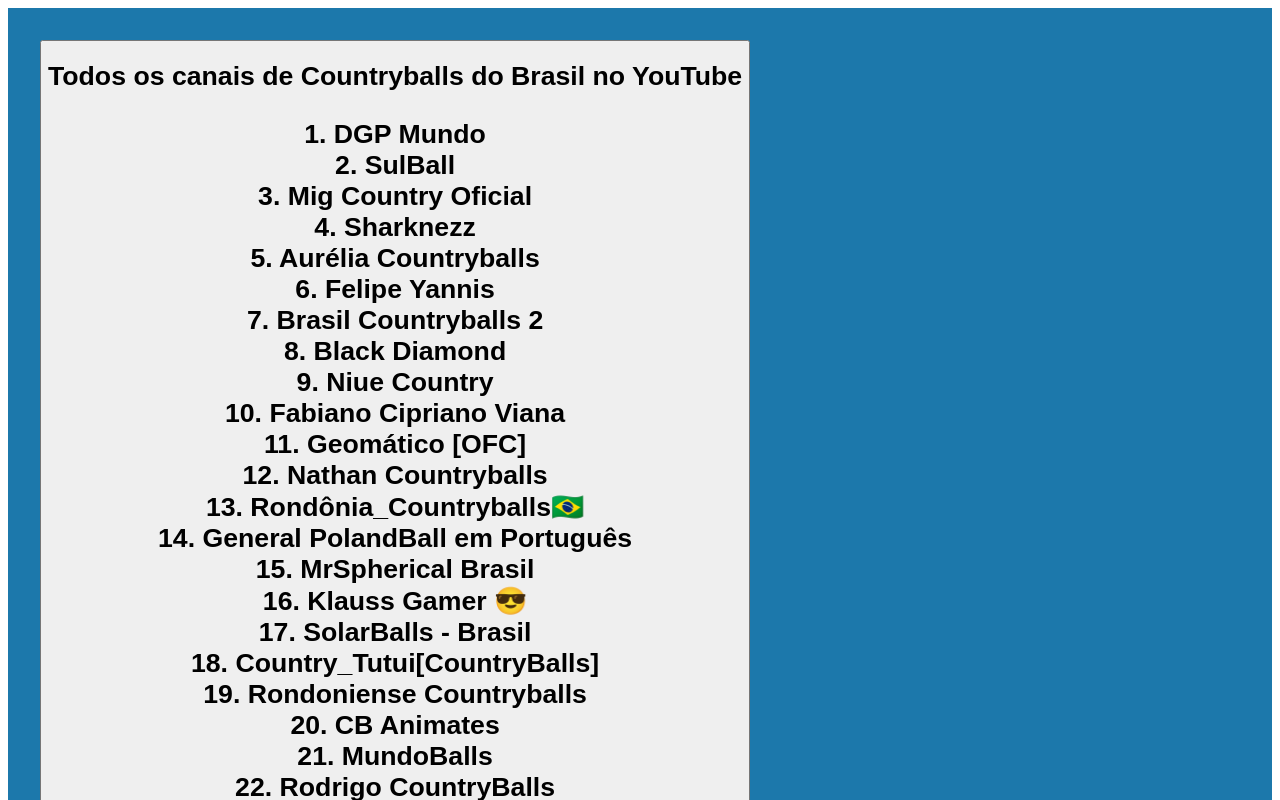
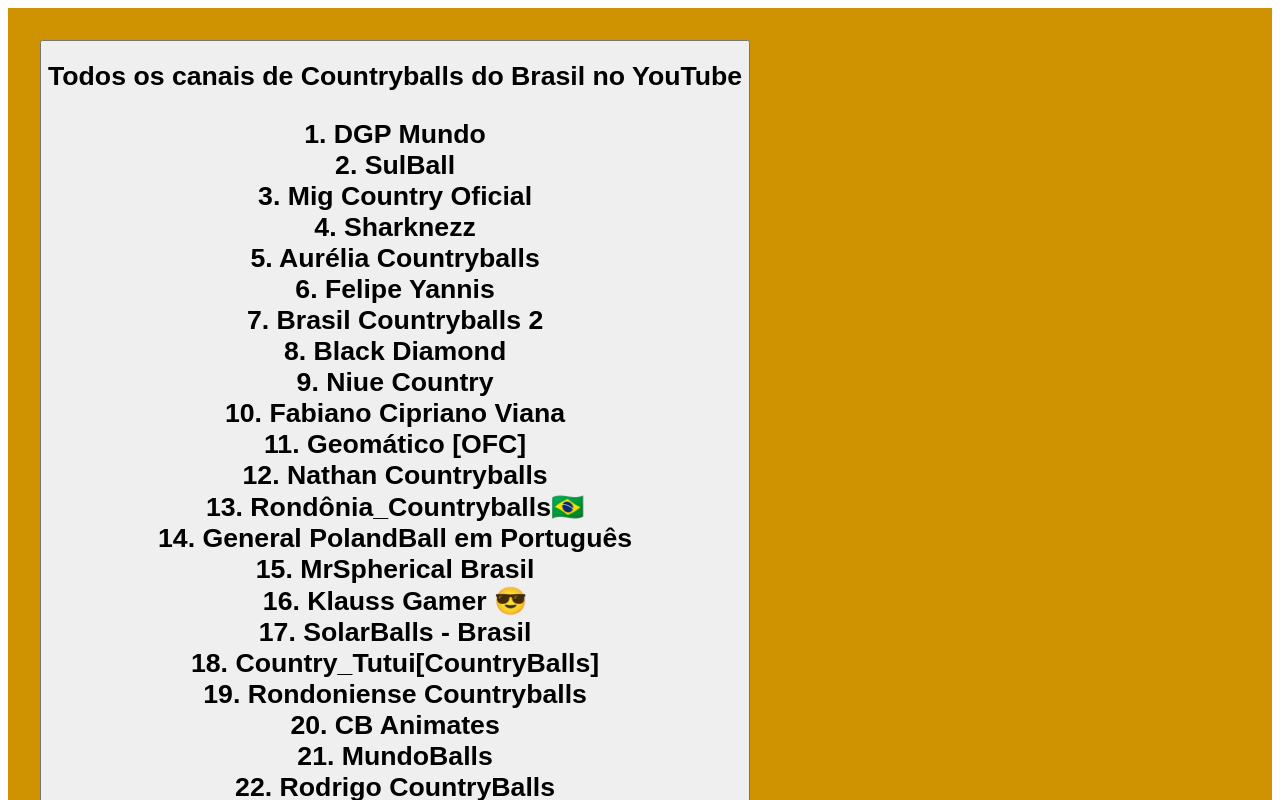
Before and after one commit to pedromiguel2013/clone-tabnews, a Next.js app: page / in a window 1280 px wide. Shown: the top 800 px of the page. Built offline with nearby package versions, Linux system fonts and the light colour scheme.

Commit message:
Mudar a cor de fundo

```diff
--- a/pages/index.js
+++ b/pages/index.js
@@ -1,11 +1,11 @@
 import { useState } from "react";
 
 function Home() {
-  const [bgColor, setBgColor] = useState("#1c78ab");
+  const [bgColor, setBgColor] = useState("#cf9200");
 
   return (
     <main style={{ backgroundColor: bgColor, minHeight: "100vh", padding: "2rem" }}>
-    <button onClick={() => setBgColor(bgColor === "#0000ff" ? "#dbeafe" : "#0000ff")}>
+    <button onClick={() => setBgColor(bgColor === "#aaaaaa" ? "#dbeafe" : "#aaaaaa")}>
     <h1>Todos os canais de Countryballs do Brasil no YouTube
     <div>
     <p>
```
